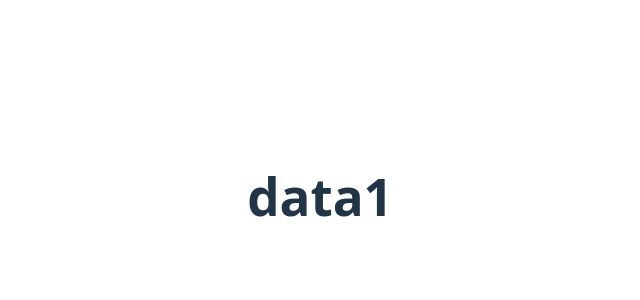
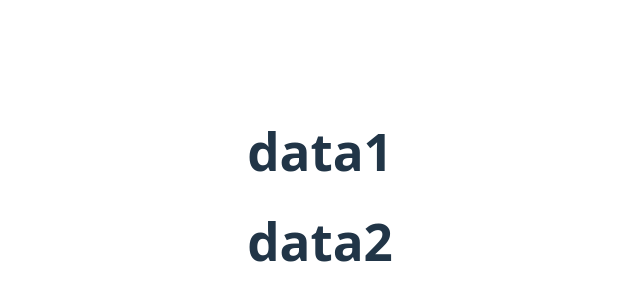
Before and after one commit to Hardik-Boricha/gitdemo, a React (Vite) app: page / in a window 1280 px wide. Shown: the part 204-504 px from the top of the page, without its empty margins (320-960 px from the left). Built offline with nearby package versions, Linux system fonts and the light colour scheme.

Commit message:
revert data2

```diff
--- a/src/App.jsx
+++ b/src/App.jsx
@@ -5,6 +5,7 @@ function App() {
   return (
     <>
     <h1>data1</h1>
+    <h1>data2</h1>
 
     </>
   )
```
